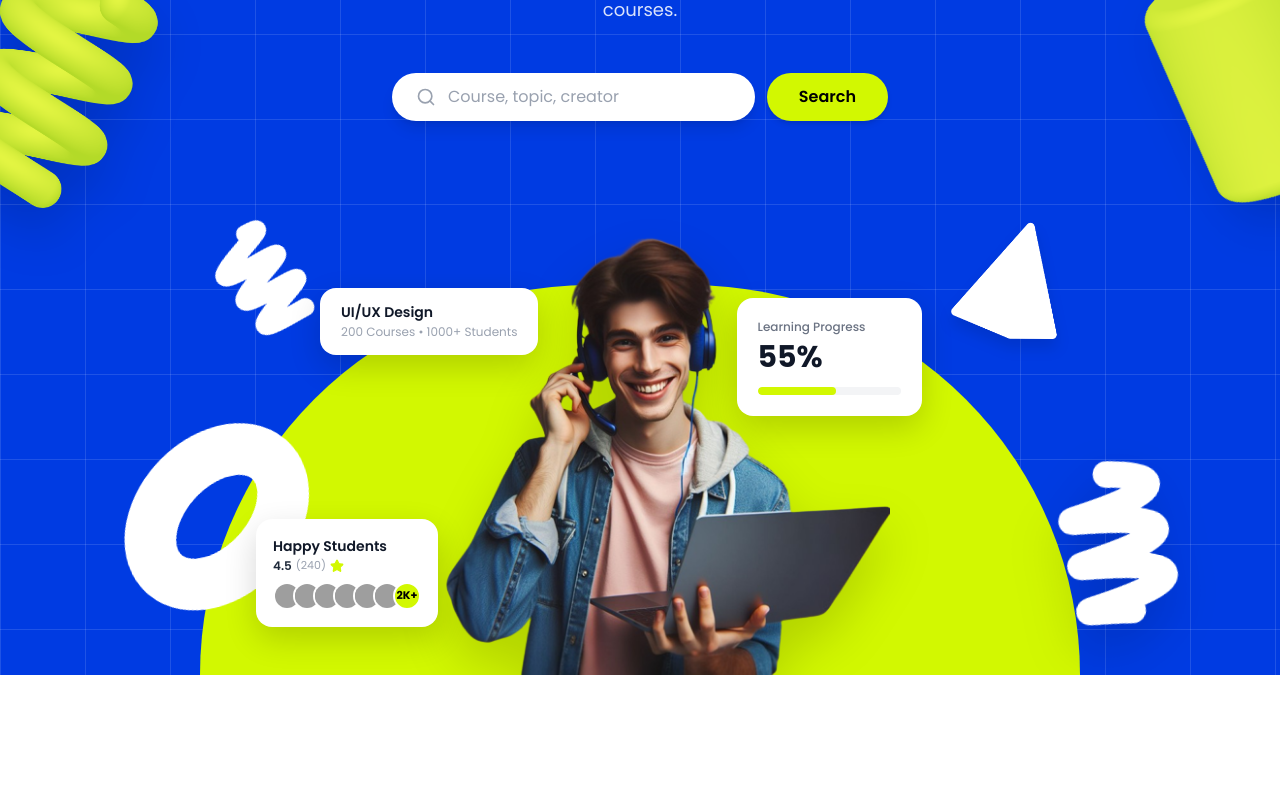
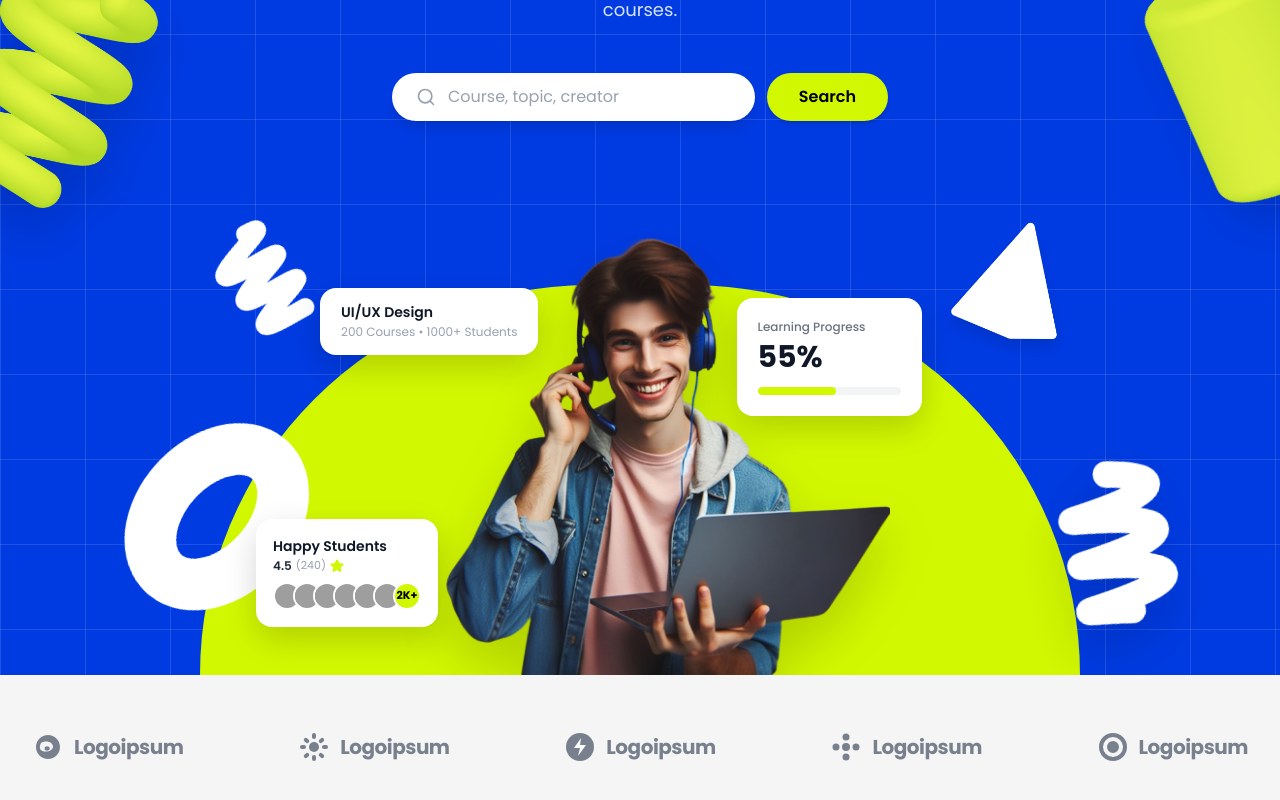
Before and after one commit to AL-AM1N/byte-space-doin-tech-assessment, a Next.js app: page / in a window 1280 px wide. Shown: the part 306-1106 px from the top of the page. Before the commit the page ends 981 px from the top, so only its background shows below. Built offline with nearby package versions, Linux system fonts and the light colour scheme; grey boxes are pictures that could not be loaded; a web font is replaced by a local one.

Commit message:
Add the partner logo wall with five inline SVG brand marks

```diff
--- a/src/components/Partners.tsx
+++ b/src/components/Partners.tsx
@@ -1,3 +1,65 @@
+function Logo({ children }: { children: React.ReactNode }) {
+  return (
+    <div className="flex items-center gap-2.5 text-[#5A6474] hover:text-gray-900 transition-colors">
+      <svg
+        aria-hidden="true"
+        focusable="false"
+        className="w-8 h-8 fill-current"
+        viewBox="0 0 32 32"
+      >
+        {children}
+      </svg>
+      <span className="font-bold text-xl tracking-tight">Logoipsum</span>
+    </div>
+  );
+}
+
 export default function Partners() {
-  return <section aria-label="Partners" />;
+  return (
+    <section aria-label="Partner logos" className="bg-[#F5F5F6] border-b border-gray-100 py-10 sm:py-14">
+      <div className="max-w-7xl mx-auto px-6 sm:px-8">
+        <div className="flex flex-wrap items-center justify-center sm:justify-between gap-8 md:gap-12 opacity-80 hover:opacity-100 transition-opacity">
+
+          {/* Waves */}
+          <Logo>
+            <path d="M16 4C9.37 4 4 9.37 4 16s5.37 12 12 12 12-5.37 12-12S22.63 4 16 4zm-7 8c2.5-2 7.5-2 10 0s3 5 0 7-7.5 2-10 0 0-7 0-7zm4 4c1-1 3-1 4 0s1 2 0 3-3 1-4 0 0-3 0-3z" />
+          </Logo>
+
+          {/* Sun / Burst */}
+          <Logo>
+            <circle cx="16" cy="16" r="5" />
+            <rect x="14" y="2" width="4" height="6" rx="2" />
+            <rect x="14" y="24" width="4" height="6" rx="2" />
+            <rect x="2" y="14" width="6" height="4" rx="2" />
+            <rect x="24" y="14" width="6" height="4" rx="2" />
+            <rect x="6.5" y="6.5" width="4" height="6" rx="2" transform="rotate(-45 8.5 9.5)" />
+            <rect x="21.5" y="21.5" width="4" height="6" rx="2" transform="rotate(-45 23.5 24.5)" />
+            <rect x="21.5" y="6.5" width="4" height="6" rx="2" transform="rotate(45 23.5 9.5)" />
+            <rect x="6.5" y="21.5" width="4" height="6" rx="2" transform="rotate(45 8.5 24.5)" />
+          </Logo>
+
+          {/* Lightning Bolt Circle */}
+          <Logo>
+            <circle cx="16" cy="16" r="14" />
+            <path d="M17 7L10 17h6l-2 8 8-11h-6l1-7z" fill="white" />
+          </Logo>
+
+          {/* Clover / Cross Dots */}
+          <Logo>
+            <circle cx="16" cy="16" r="4" />
+            <circle cx="16" cy="6" r="3.5" />
+            <circle cx="16" cy="26" r="3.5" />
+            <circle cx="6" cy="16" r="3.5" />
+            <circle cx="26" cy="16" r="3.5" />
+          </Logo>
+
+          {/* Spiral / Orbit */}
+          <Logo>
+            <path d="M16 2a14 14 0 1014 14A14 14 0 0016 2zm0 4a10 10 0 11-10 10A10 10 0 0116 6zm0 4a6 6 0 106 6 6 6 0 00-6-6z" />
+          </Logo>
+
+        </div>
+      </div>
+    </section>
+  );
 }
```
